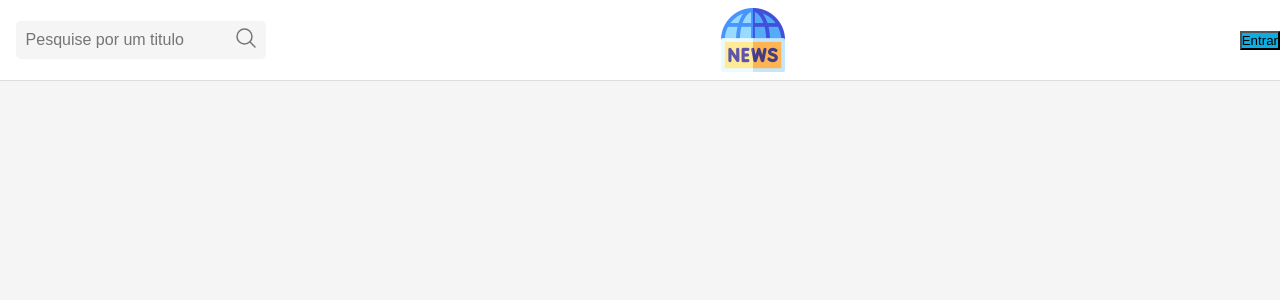
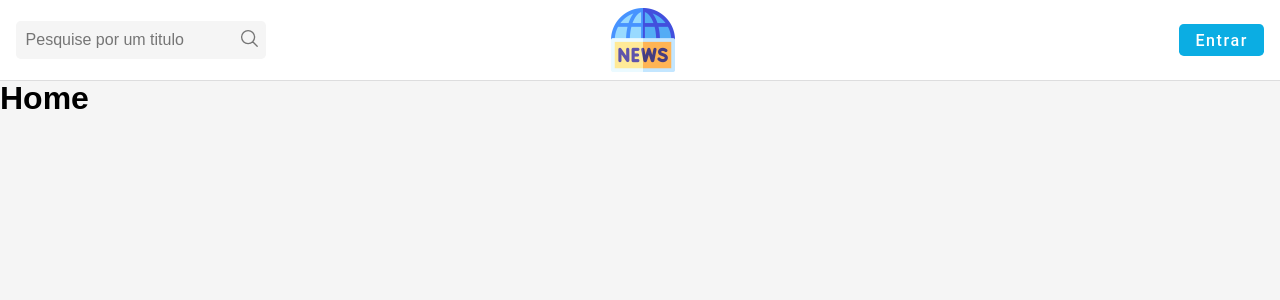
Before and after one commit to Matheus-Doerzbacher/spa-brakingnews, a React (Vite) app: page / in a window 1280 px wide. Shown: the top 300 px of the page. Built offline with nearby package versions, Linux system fonts and the light colour scheme.

Commit message:
End of class #35

```diff
--- a/src/components/Navbar/Navbar.css
+++ b/src/components/Navbar/Navbar.css
@@ -2,10 +2,10 @@ nav {
     display: flex;
     justify-content: space-between;
     align-items: center;
-    width: 100%;
-    padding: 0.5rem 0;
-    position: fixed;
-    top: 0;
+    max-width: 100%;
+    padding: 0.5rem 1rem;
+    /* position: fixed;
+    top: 0; */
     background-color: #FFF;
     z-index: 1;
     box-shadow: rgba(17, 17, 26, 0.1) 0px 1px 0px;
@@ -17,14 +17,11 @@ img{
     cursor: pointer;
 }
 
-
-
 div.input-search-space {
     position: relative;
     width: 250px;
     display: flex;
     align-items: center;
-    margin-left: 1rem;
 }
 
 div.icon-search{
@@ -36,8 +33,8 @@ div.icon-search{
     background-color: #f5f5f5;
     color: #757575;
     border-radius: 0.3rem;
-    padding: 0.3rem;
-    width: 1.5rem;
+    padding: 0.2rem;
+    width: 1.3rem;
 }
 
 div.input-search-space input{
@@ -55,5 +52,22 @@ div.input-search-space input:focus{
 }
 
 button{
+    margin-left: 10rem;
     background-color: #0bade3;
+    border: none;
+    outline: none;
+    font-size: 1rem;
+    padding: 0.4rem 1rem;
+    color: #fff;
+    transition: all 0.4s ease-in-out;
+    cursor: pointer;
+    border-radius: 0.3rem;
+    font-family: Roboto, arial;
+    /* width: 40%; */
+    font-weight: 500;
+    letter-spacing: 0.1rem;
 }
+
+button:hover{
+    background-color: #0a86af;
+}
--- a/src/index.css
+++ b/src/index.css
@@ -9,7 +9,7 @@ html{
 }
 
 body{
-    max-width: 100vh;
+    /* width: 100vh; */
     height: 100vh;
     background-color: #F5F5F5;
 }
```
Also changed, not shown: 1 other file (tests, documents, lock files or other folders).
